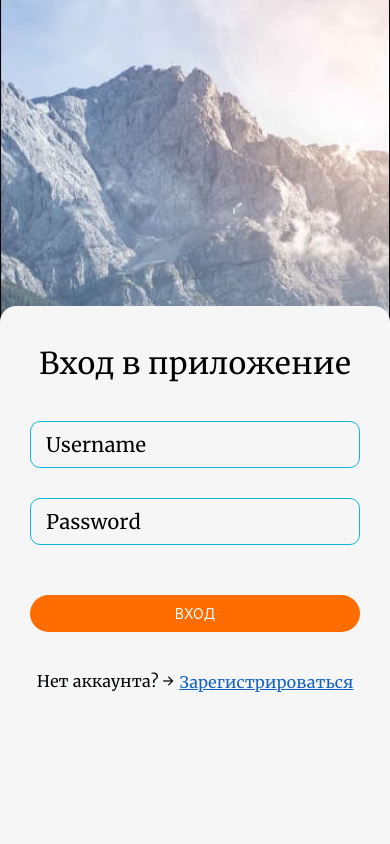
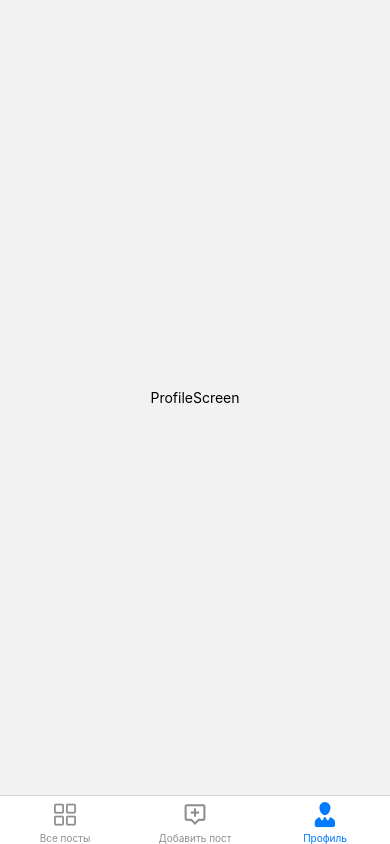
Before and after one commit to Simon507/myFirstProject-ReactNative, a React Native app: screen /ProfileScreen in a window 390 px wide. Built offline with nearby package versions, Linux system fonts and the light colour scheme.

Commit message:
начало навигации

```diff
--- a/App.js
+++ b/App.js
@@ -5,10 +5,8 @@ import { useFonts } from 'expo-font';
 import * as SplashScreen from 'expo-splash-screen';
 
 import { NavigationContainer } from '@react-navigation/native';
-import { createStackNavigator } from '@react-navigation/stack';
 
-import LoginScreen from './Screens/LoginScreen';
-import RegistrationScreen from './Screens/RegistrationScreen';
+import UseRoute from './assets/router';
 
 export default function App() {
   const [fontsLoaded] = useFonts({
@@ -25,28 +23,7 @@ export default function App() {
     return null;
   }
 
-  const MainStack = createStackNavigator(); // вказує на групу навігаторів
+  const routing = UseRoute(1);
 
-  return (
-    <NavigationContainer onLayout={onLayoutRootView}>
-      <MainStack.Navigator>
-        {/* Заміна Switch */}
-        <MainStack.Screen
-          options={{ headerShown: false }}
-          name="LoginScreen"
-          component={LoginScreen}
-        />
-        <MainStack.Screen
-          options={{ headerShown: false }}
-          name="RegistrationScreen"
-          component={RegistrationScreen}
-        />
-        {/* Заміна Route */}
-
-        {/* <MainStack.Screen name="Home" component={Home} /> */}
-      </MainStack.Navigator>
-      {/* <LoginScreen> </LoginScreen> */}
-      {/* <RegistrationScreen> </RegistrationScreen> */}
-    </NavigationContainer>
-  );
+  return <NavigationContainer onLayout={onLayoutRootView}>{routing}</NavigationContainer>;
 }
--- /dev/null
+++ b/Screens/mainScreen/CreateScreen.jsx
@@ -0,0 +1,20 @@
+import React from 'react';
+import { Text, View, StyleSheet } from 'react-native';
+
+const CreateScreen = () => {
+  return (
+    <View style={styles.container}>
+      <Text>CreateScreen</Text>
+    </View>
+  );
+};
+
+const styles = StyleSheet.create({
+  container: {
+    flex: 1,
+    alignItems: 'center',
+    justifyContent: 'center',
+  },
+});
+
+export default CreateScreen;
--- /dev/null
+++ b/Screens/mainScreen/PostScreen.jsx
@@ -0,0 +1,20 @@
+import React from 'react';
+import { Text, View, StyleSheet } from 'react-native';
+
+const PostScreen = () => {
+  return (
+    <View style={styles.container}>
+      <Text>PostScreen</Text>
+    </View>
+  );
+};
+
+const styles = StyleSheet.create({
+  container: {
+    flex: 1,
+    alignItems: 'center',
+    justifyContent: 'center',
+  },
+});
+
+export default PostScreen;
--- /dev/null
+++ b/Screens/mainScreen/ProfileScreen.jsx
@@ -0,0 +1,20 @@
+import React from 'react';
+import { Text, View, StyleSheet } from 'react-native';
+
+const ProfileScreen = () => {
+  return (
+    <View style={styles.container}>
+      <Text>ProfileScreen</Text>
+    </View>
+  );
+};
+
+const styles = StyleSheet.create({
+  container: {
+    flex: 1,
+    alignItems: 'center',
+    justifyContent: 'center',
+  },
+});
+
+export default ProfileScreen;
--- /dev/null
+++ b/assets/router.js
@@ -0,0 +1,78 @@
+import React from 'react';
+
+import { createStackNavigator } from '@react-navigation/stack';
+
+import { createBottomTabNavigator } from '@react-navigation/bottom-tabs';
+
+import { AntDesign, MaterialCommunityIcons, Fontisto } from '@expo/vector-icons';
+
+import LoginScreen from '../Screens/LoginScreen';
+import RegistrationScreen from '../Screens/RegistrationScreen';
+
+import CreateScreen from '../Screens/mainScreen/CreateScreen';
+import PostScreen from '../Screens/mainScreen/PostScreen';
+import ProfileScreen from '../Screens/mainScreen/ProfileScreen';
+
+const AutorisationStack = createStackNavigator(); // вказує на групу навігаторів
+const Tab = createBottomTabNavigator();
+
+const UseRoute = isAutorisation => {
+  if (!isAutorisation) {
+    return (
+      <AutorisationStack.Navigator>
+        <AutorisationStack.Screen
+          options={{ headerShown: false }}
+          name="LoginScreen"
+          component={LoginScreen}
+        />
+        <AutorisationStack.Screen
+          options={{ headerShown: false }}
+          name="RegistrationScreen"
+          component={RegistrationScreen}
+        />
+      </AutorisationStack.Navigator>
+    );
+  }
+
+  //   screenOptions={{ tabBarShowLabel: false }}  ==  можно вставить в табюнавигатор чтоб скрыть метки
+
+  return (
+    <Tab.Navigator>
+      <Tab.Screen
+        options={{
+          headerShown: false,
+          tabBarLabel: 'Все посты',
+          tabBarIcon: ({ focused, color, size }) => {
+            return <AntDesign name="appstore-o" size={size} color={color} />;
+          },
+        }}
+        name="PostScreen"
+        component={PostScreen}
+      />
+      <Tab.Screen
+        options={{
+          headerShown: false,
+          tabBarLabel: 'Добавить пост',
+          tabBarIcon: ({ focused, color, size }) => {
+            return <MaterialCommunityIcons name="tooltip-plus-outline" size={size} color={color} />;
+          },
+        }}
+        name="CreateScreen"
+        component={CreateScreen}
+      />
+      <Tab.Screen
+        options={{
+          headerShown: false,
+          tabBarLabel: 'Профиль',
+          tabBarIcon: ({ focused, color, size }) => {
+            return <Fontisto name="person" size={size} color={color} />;
+          },
+        }}
+        name="ProfileScreen"
+        component={ProfileScreen}
+      />
+    </Tab.Navigator>
+  );
+};
+
+export default UseRoute;
--- a/package.json
+++ b/package.json
@@ -9,8 +9,10 @@
     "web": "expo start --web"
   },
   "dependencies": {
+    "@expo/vector-icons": "^13.0.0",
     "@expo/webpack-config": "^18.0.1",
     "@react-native-community/masked-view": "^0.1.11",
+    "@react-navigation/bottom-tabs": "^6.5.7",
     "@react-navigation/native": "^6.1.6",
     "@react-navigation/stack": "^6.3.16",
     "expo": "~48.0.6",
```
Also changed, not shown: assets/images/grid.svg (added), 1 other file (tests, documents, lock files or other folders).
